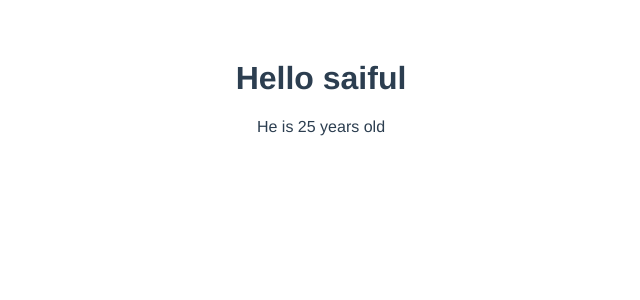
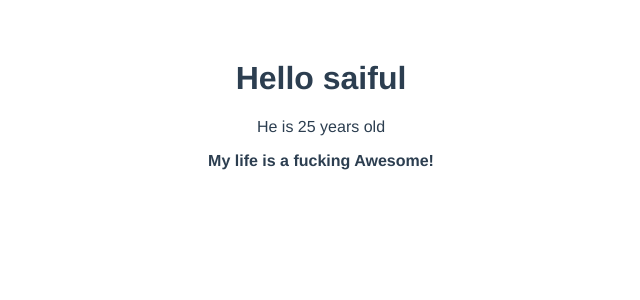
Before and after one commit to meraz007/Learn-Vue, a Vue app in the folder Codevolution/practice-vue-basic/: page / in a window 1280 px wide. Shown: the top 300 px of the page, without its empty margins (319-959 px from the left). Built offline with nearby package versions, Linux system fonts and the light colour scheme.

Commit message:
binding HTML and Text

```diff
--- a/Codevolution/practice-vue-basic/src/App.vue
+++ b/Codevolution/practice-vue-basic/src/App.vue
@@ -1,6 +1,7 @@
 <template>
  <h1>Hello {{ name }}</h1>
  <p v-text="age"></p>
+ <p v-html="details"></p>
 </template>
 
 <script>
@@ -10,7 +11,8 @@ export default {
   data(){
     return{
       name :'saiful',
-      age :'He is ' + 25 +' years old'
+      age :'He is ' + 25 +' years old',
+      details : '<b>My life is a fucking Awesome!</b>'
     }
   }
 }
```
